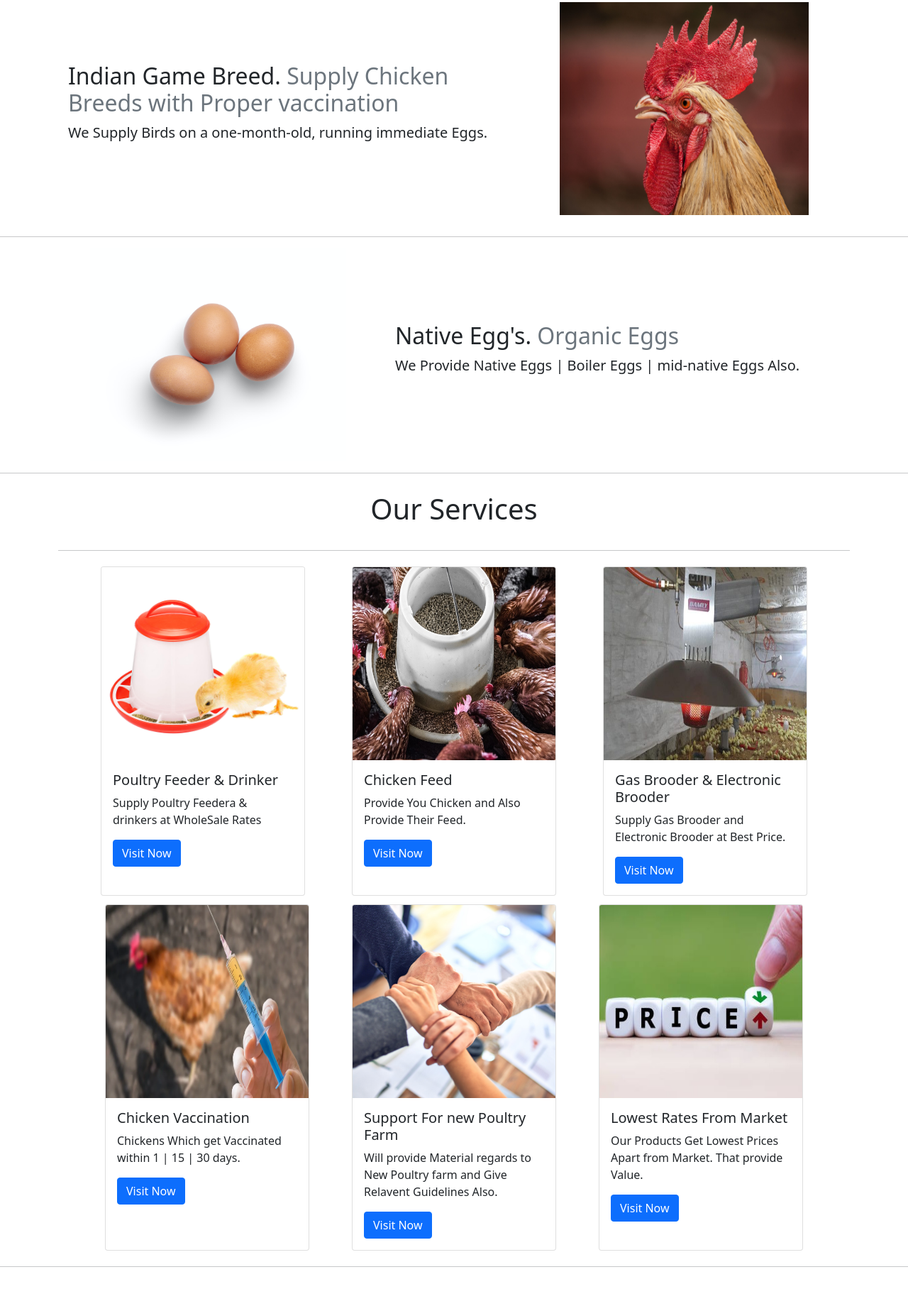
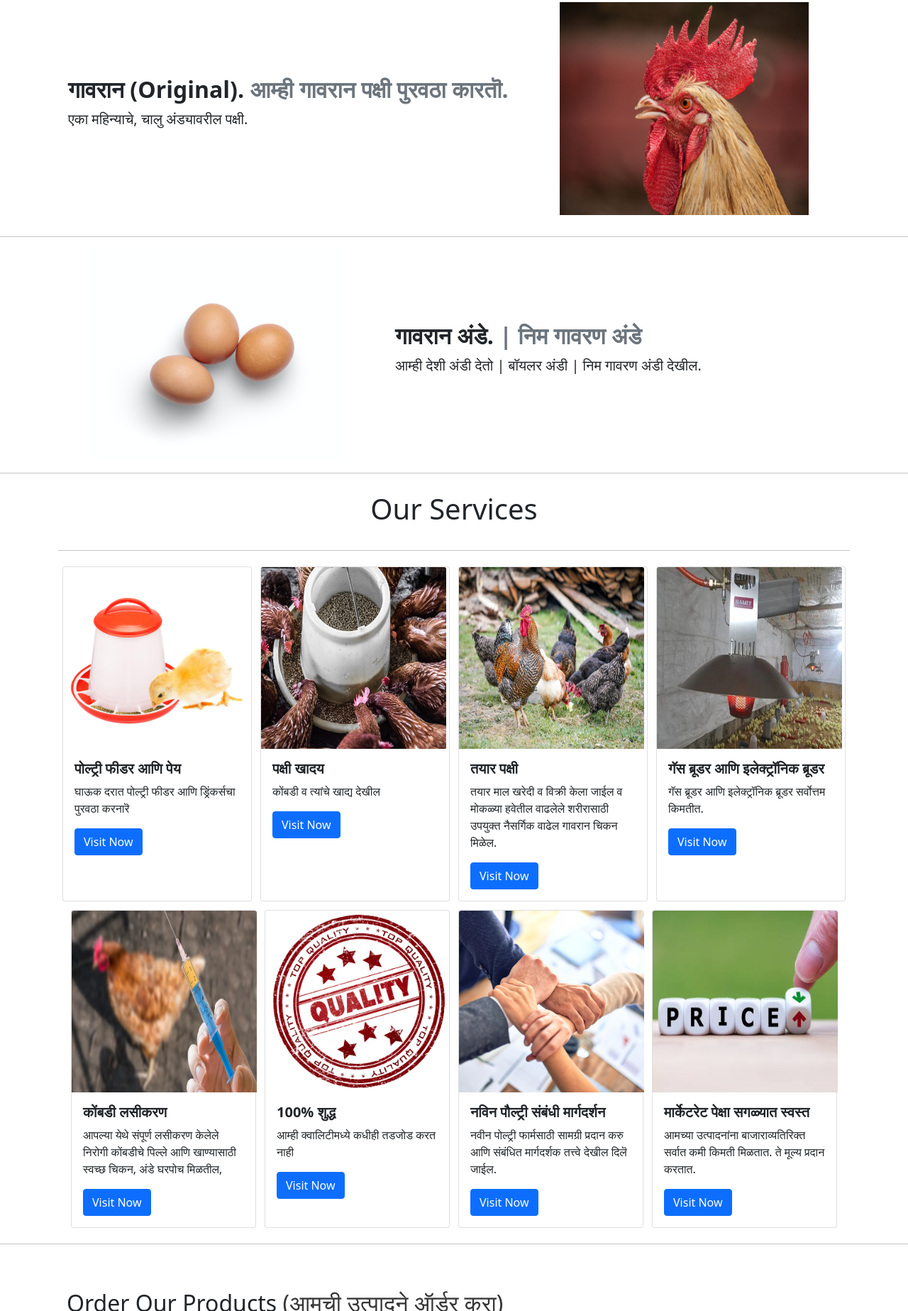
Before and after one commit to Prabhat2373/Kartik-Poultry-Services, a plain HTML site: page index.html in a window 1280 px wide. Shown: the part 953-2800 px from the top of the page at 71% size. Drawn offline with nearby package versions, Linux system fonts and the light colour scheme.

Commit message:
Marathi Lang Update Commit

```diff
--- a/index.html
+++ b/index.html
@@ -12,6 +12,8 @@
   <link rel="preconnect" href="https://fonts.googleapis.com">
   <link rel="preconnect" href="https://fonts.gstatic.com" crossorigin>
   <link href="https://fonts.googleapis.com/css2?family=Poppins:wght@100&display=swap" rel="stylesheet">
+
+
   <link rel="shortcut icon" href="logo.jpg" type="image/x-icon">
   <link rel="stylesheet" href="style.css">
   <title>Kartik Agro & Poultry Services</title>
@@ -65,8 +67,9 @@
         <h1 class="herohead">Wel-Come to Kartik Agro | Poultry Services</h1>
         <div class="herocontent">
           <p class="heropara">
-            We Provide Authentic chicken and Eggs with mesmerizing taste | <br>
-            Chickens with proper vaccination.
+            आम्ही मंत्रमुग्ध चवीसह अस्सल चिकन आणि अंडी देतो <br>
+              योग्य लसीकरण सह कोंबडी.
+
           </p>
         </div>
         <div class="buttonsCont">
@@ -90,9 +93,9 @@
       <div class="container">
         <div class="row featurette" id="AboutContainer">
           <div class="col-md-7" id="AboutFirst">
-            <h2 class="featurette-heading">Indian Game Breed.<span class="text-muted"> Supply Chicken Breeds with Proper
-                vaccination</span></h2>
-            <p class="lead">We Supply Birds on a one-month-old, running immediate Eggs.</p>
+            <h2 class="featurette-heading">गावरान (Original).<span class="text-muted">  आम्ही गावरान पक्षी पुरवठा कारतॊ.</span></h2>
+            <p class="lead">एका महिन्याचे,
+              चालु अंड्यावरील पक्षी.</p>
           </div>
           <div class="col-md-5 Aboutimgsect">
             <img src="nativehen.jpg" alt="about img" class="AboutImg">
@@ -105,8 +108,8 @@
       <div class="container">
         <div class="row featurette" id="AboutContainer2">
           <div class="col-md-7" id="AboutFirst">
-            <h2 class="featurette-heading">Native Egg's. <span class="text-muted">Organic Eggs</span></h2>
-            <p class="lead">We Provide Native Eggs | Boiler Eggs | mid-native Eggs Also.</p>
+            <h2 class="featurette-heading">गावरान अंडे. <span class="text-muted">| निम गावरण अंडे</span></h2>
+            <p class="lead">आम्ही देशी अंडी देतो | बॉयलर अंडी | निम गावरण अंडी देखील.</p>
           </div>
           <div class="col-md-5 Aboutimgsect">
 
@@ -131,8 +134,8 @@
           <div class="card" style="width: 18rem;">
             <img src="feeder.jpg" class="card-img-top imgCard" alt="...">
             <div class="card-body">
-              <h5 class="card-title">Poultry Feeder & Drinker</h5>
-              <p class="card-text">Supply Poultry Feedera & drinkers at WholeSale Rates</p>
+              <h5 class="card-title">पोल्ट्री फीडर आणि पेय</h5>
+              <p class="card-text">घाऊक दरात पोल्ट्री फीडर आणि ड्रिंकर्सचा पुरवठा करनारॆ</p>
               <a href="#" class="btn btn-primary">Visit Now</a>
             </div>
           </div>
@@ -140,18 +143,28 @@
           <div class="card" style="width: 18rem;">
             <img src="hens.jpg" class="card-img-top imgCard" alt="...">
             <div class="card-body">
-              <h5 class="card-title">Chicken Feed</h5>
-              <p class="card-text">Provide You Chicken and Also Provide Their Feed.</p>
+              <h5 class="card-title">पक्षी खादय</h5>
+              <p class="card-text">कोंबडी व त्यांचे खाद्य देखील</p>
               <a href="#" class="btn btn-primary">Visit Now</a>
             </div>
           </div>
 
           <div class="card" style="width: 18rem;">
+            <img src="chick2.jpg" class="card-img-top imgCard" alt="...">
+            <div class="card-body">
+              <h5 class="card-title">तयार पक्षी</h5>
+              <p class="card-text">तयार माल खरेदी व विक्री केला जाईल व मोकळ्या हवेतील वाढलेले शरीरासाठी उपयुक्त नैसर्गिक वाढेल गावरान चिकन मिळेल.</p>
+              <a href="#" class="btn btn-primary">Visit Now</a>
+            </div>
+          </div>
+
+
+          <div class="card" style="width: 18rem;">
             <img src="brooder.jpg" class="card-img-top imgCard" alt="...">
             <div class="card-body">
-              <h5 class="card-title">Gas Brooder & Electronic Brooder</h5>
-              <p class="card-text">Supply
-                Gas Brooder and Electronic Brooder at Best Price.
+              <h5 class="card-title">
+                गॅस ब्रूडर आणि इलेक्ट्रॉनिक ब्रूडर</h5>
+              <p class="card-text">गॅस ब्रूडर आणि इलेक्ट्रॉनिक ब्रूडर सर्वोत्तम किमतीत.
               </p>
               <a href="#" class="btn btn-primary">Visit Now</a>
             </div>
@@ -161,27 +174,41 @@
           <div class="card" style="width: 18rem;">
             <img src="vaccine.webp" class="card-img-top imgCard" alt="...">
             <div class="card-body">
-              <h5 class="card-title">Chicken Vaccination</h5>
-              <p class="card-text">Chickens Which get Vaccinated within 1 | 15 | 30 days.
+              <h5 class="card-title">कोंबडी लसीकरण</h5>
+              <p class="card-text">आपल्या येथे संपूर्ण लसीकरण केलेले निरोगी कोंबडीचे पिल्ले आणि खाण्यासाठी स्वच्छ चिकन, अंडे घरपोच मिळतील,
               </p>
               <a href="#" class="btn btn-primary">Visit Now</a>
             </div>
           </div>
 
           <div class="card" style="width: 18rem;">
-            <img src="support.jpg" class="card-img-top imgCard" alt="...">
+            <img src="quality.png" class="card-img-top imgCard" alt="...">
             <div class="card-body">
-              <h5 class="card-title">Support For new Poultry Farm</h5>
-              <p class="card-text">Will provide Material regards to New Poultry farm and Give Relavent Guidelines Also.
+              <h5 class="card-title">100% शुद्ध</h5>
+              <p class="card-text">आम्ही क्वालिटीमध्ये कधीही तडजोड करत नाही
               </p>
               <a href="#" class="btn btn-primary">Visit Now</a>
             </div>
           </div>
+
+
+          <div class="card" style="width: 18rem;">
+            <img src="support.jpg" class="card-img-top imgCard" alt="...">
+            <div class="card-body">
+              <h5 class="card-title">नविन पौल्ट्री संबंधी मार्गदर्शन</h5>
+              <p class="card-text">नवीन पोल्ट्री फार्मसाठी सामग्री प्रदान करु आणि संबंधित मार्गदर्शक तत्त्वे देखील दिलॆ जाईल.
+              </p>
+              <a href="#" class="btn btn-primary">Visit Now</a>
+            </div>
+          </div>
+
+
           <div class="card" style="width: 18rem;">
             <img src="price.jpg" class="card-img-top imgCard" alt="...">
             <div class="card-body">
-              <h5 class="card-title">Lowest Rates From Market</h5>
-              <p class="card-text">Our Products Get Lowest Prices Apart from Market. That provide Value.
+              <h5 class="card-title">
+                मार्केटरेट  पेक्षा सगळ्यात स्वस्त</h5>
+              <p class="card-text">आमच्या उत्पादनांना बाजाराव्यतिरिक्त सर्वात कमी किमती मिळतात. ते मूल्य प्रदान करतात.
               </p>
               <a href="#" class="btn btn-primary">Visit Now</a>
             </div>
@@ -196,13 +223,14 @@
   <hr>
   <section id="orderNow">
     <div class="container px-4 py-5" id="custom-cards">
-      <h2 class="pb-2 border-bottom">Order Your Mind</h2>
+      <h2 class="pb-2 border-bottom">Order Our Products <span class="Fent">
+        (आमची उत्पादने ऑर्डर करा)</span></h2>
 
       <div class="row row-cols-1 row-cols-lg-3 align-items-stretch g-4 py-5">
         <div class="col">
           <div class="card card-cover h-100 overflow-hidden text-white bg-dark rounded-5 shadow-lg orderCard">
             <div class="d-flex flex-column h-100 p-5 pb-3 text-white text-shadow-1">
-              <h2 class="pt-5 mt-5 mb-4 display-6 lh-1 fw-bold">Native Eggs</h2>
+              <h2 class="pt-5 mt-5 mb-4 display-6 lh-1 fw-bold">गावरान अंडे</h2>
               <ul class="d-flex list-unstyled mt-auto">
                 <li class="me-auto">
                   <img src="logo.jpg" alt="Bootstrap" width="32" height="32"
@@ -219,7 +247,7 @@
         <div class="col">
           <div class="card card-cover h-100 overflow-hidden text-white bg-dark rounded-5 shadow-lg" id="orderCard2">
             <div class="d-flex flex-column h-100 p-5 pb-3 text-white text-shadow-1">
-              <h2 class="pt-5 mt-5 mb-4 display-6 lh-1 fw-bold">Bird's Feed</h2>
+              <h2 class="pt-5 mt-5 mb-4 display-6 lh-1 fw-bold">पशू खाद्य</h2>
               <ul class="d-flex list-unstyled mt-auto">
                 <li class="me-auto">
                   <img src="logo.jpg" alt="Bootstrap" width="32" height="32"
@@ -236,7 +264,7 @@
         <div class="col">
           <div class="card card-cover h-100 overflow-hidden text-white bg-dark rounded-5 shadow-lg" id="orderCard3">
             <div class="d-flex flex-column h-100 p-5 pb-3 text-shadow-1">
-              <h2 class="pt-5 mt-5 mb-4 display-6 lh-1 fw-bold">Original native Chicken</h2>
+              <h2 class="pt-5 mt-5 mb-4 display-6 lh-1 fw-bold">Original गावरण कोंबडी </h2>
               <ul class="d-flex list-unstyled mt-auto">
                 <li class="me-auto">
                   <img src="logo.jpg" alt="Bootstrap" width="32" height="32"
@@ -257,7 +285,7 @@
     <div class="contactMain">
       <div class="contactCont">
         <div class="contactHead">
-          <h1>Contact us</h1>
+          <h1>Contact us <span class="Fent">(संपर्क साधा)</span></h1>
         </div>
         <hr>
         <div class="contactFormSect container">
@@ -265,6 +293,10 @@
             <div class="form-floating mb-3">
               <input type="email" class="form-control" id="floatingInput" placeholder="name@example.com">
               <label for="floatingInput">Email address</label>
+            </div>
+            <div class="form-floating mb-3">
+              <input type="number" class="form-control" id="floatingInput" placeholder="Phone Number">
+              <label for="floatingInput">Phone Number</label>
             </div>
             <div class="form-floating">
               <input type="text" class="form-control" id="floatingPassword" placeholder="name">
@@ -275,7 +307,7 @@
               <textarea class="form-control" placeholder="Leave a comment here" id="floatingTextarea2" style="height: 100px"></textarea>
               <label for="floatingTextarea2">Message</label>
             </div>
-            <button type="submit" class="btn btn-primary">Submit</button>
+            <button type="submit" class="btn btn-outline-primary">Submit</button>
           </form>
         </div>
       </div>
--- a/style.css
+++ b/style.css
@@ -43,6 +43,10 @@
     color: burlywood;
     padding: 12px;
     margin: 12px;
+}
+.heropara
+{
+    font-size: 1.3rem;
 }
 .herocontent
 {
@@ -116,6 +120,10 @@
     width: 80%;
     height: 300px;
 }
+.featurette-heading
+{
+    font-weight: bold;
+}
 #AboutContainer2
 {
     flex-direction: row-reverse;
@@ -140,6 +148,10 @@
 {
     margin: 6px;
 }
+.card-title
+{
+    font-weight: bold;
+}
 .cardCont
 {
     display: flex;
@@ -153,8 +165,8 @@
 }
 .imgCard
 {
-    width: 17.9rem;
-    height: 17rem;
+    width: 16.3rem;
+    height: 16rem;
 }
 
 #orderNow
@@ -167,6 +179,10 @@
     align-items: center;
     justify-content: center;
     padding: 4px;
+}
+.Fent
+{
+    color: rgb(54, 54, 54);
 }
 .orderSlogn
 {
```
Also changed, not shown: quality.png (added).
